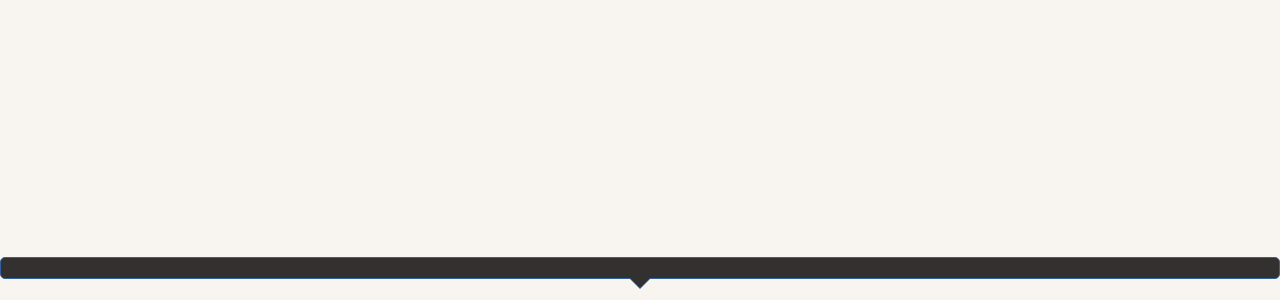
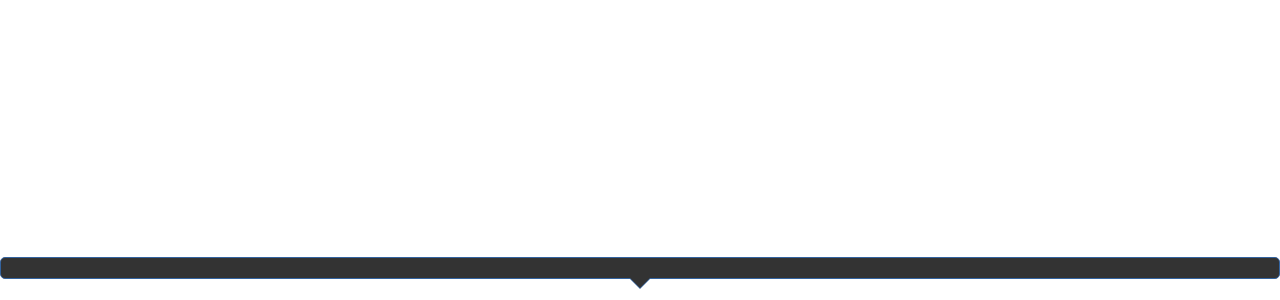
Before and after one commit to Sinakoba1/OpenLayers-Workshop-2, a plain HTML site: page index.html in a window 1280 px wide. Shown: the part 543-843 px from the top of the page. Drawn offline with Linux system fonts and the light colour scheme; a web font is replaced by a local one.

Commit message:
Bright map

```diff
--- a/index.html
+++ b/index.html
@@ -8,8 +8,7 @@
                 margin: 0;
                 height: 100%;
                 width: 100%;
-                font-family: sans-serif;
-                background-color: rgb(248, 244, 240);
+
             }
             .arrow_box {
               position: relative;
```
